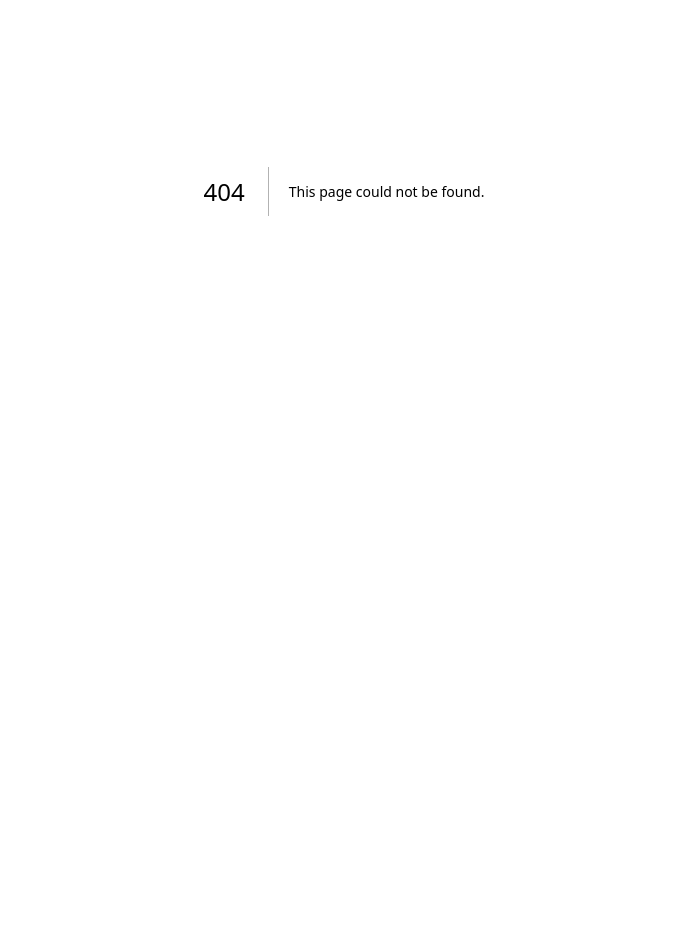
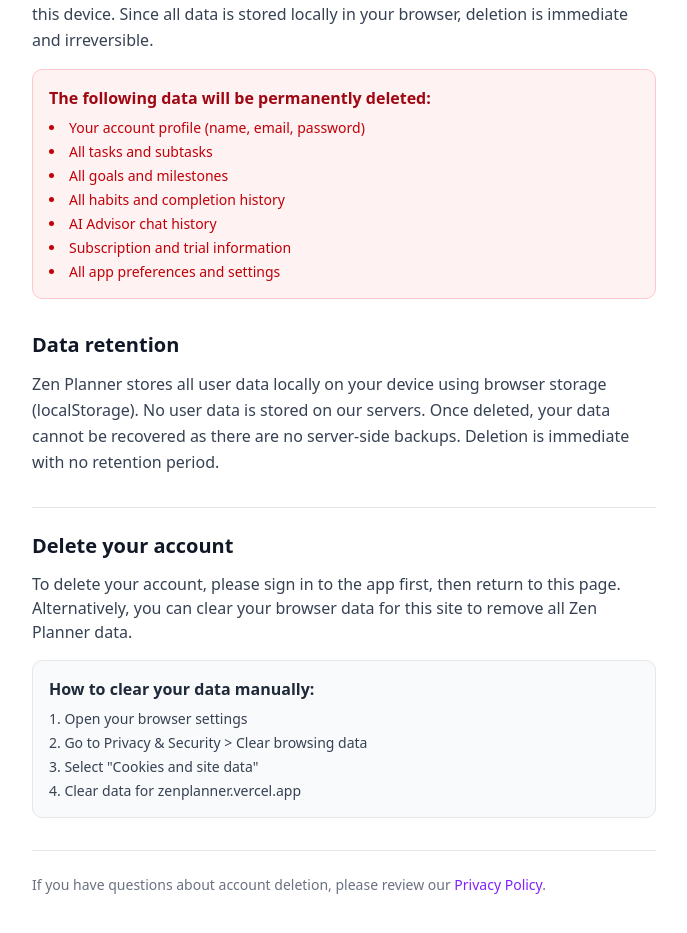
Before and after one commit to USveterandr/zenplanner, a Next.js app: page /delete-account in a window 1280 px wide. Before the commit this address had no page. Shown: the part 209-1142 px from the top of the page, without its empty margins (296-983 px from the left). Before the commit the page ends 800 px from the top, so only its background shows below. Built offline with nearby package versions, Linux system fonts and the light colour scheme.

Commit message:
feat: add account deletion page for Google Play data safety compliance

```diff
--- /dev/null
+++ b/src/app/delete-account/page.tsx
@@ -0,0 +1,141 @@
+"use client";
+
+import { useState } from "react";
+import { useAppStore } from "@/lib/store";
+import Link from "next/link";
+
+export default function DeleteAccountPage() {
+  const { user, signOut } = useAppStore();
+  const [confirmed, setConfirmed] = useState(false);
+  const [deleted, setDeleted] = useState(false);
+
+  const handleDelete = () => {
+    // Clear all persisted data from localStorage
+    localStorage.removeItem("zen-planner-storage");
+    signOut();
+    setDeleted(true);
+  };
+
+  if (deleted) {
+    return (
+      <div className="min-h-screen bg-white flex items-center justify-center">
+        <div className="max-w-md mx-auto px-6 py-12 text-center">
+          <div className="w-16 h-16 bg-green-100 rounded-full flex items-center justify-center mx-auto mb-4">
+            <svg className="w-8 h-8 text-green-600" fill="none" stroke="currentColor" viewBox="0 0 24 24">
+              <path strokeLinecap="round" strokeLinejoin="round" strokeWidth={2} d="M5 13l4 4L19 7" />
+            </svg>
+          </div>
+          <h1 className="text-2xl font-bold text-gray-900 mb-2">Account Deleted</h1>
+          <p className="text-gray-600 mb-6">
+            Your account and all associated data have been permanently deleted from this device.
+            This includes your profile, tasks, goals, habits, chat history, and subscription information.
+          </p>
+          <Link
+            href="/"
+            className="inline-block bg-violet-600 text-white px-6 py-2 rounded-lg hover:bg-violet-700 transition-colors"
+          >
+            Return to Home
+          </Link>
+        </div>
+      </div>
+    );
+  }
+
+  return (
+    <div className="min-h-screen bg-white">
+      <div className="max-w-2xl mx-auto px-6 py-12">
+        <h1 className="text-3xl font-bold text-gray-900 mb-2">Delete Your Account</h1>
+        <p className="text-sm text-gray-500 mb-8">Zen Planner Account Deletion</p>
+
+        <div className="space-y-8">
+          <section>
+            <h2 className="text-xl font-semibold text-gray-900 mb-3">What happens when you delete your account</h2>
+            <p className="text-gray-700 leading-relaxed mb-4">
+              Deleting your account will permanently remove all data stored by Zen Planner on this device.
+              Since all data is stored locally in your browser, deletion is immediate and irreversible.
+            </p>
+            <div className="bg-red-50 border border-red-200 rounded-lg p-4">
+              <h3 className="font-semibold text-red-800 mb-2">The following data will be permanently deleted:</h3>
+              <ul className="list-disc list-inside text-red-700 space-y-1 text-sm">
+                <li>Your account profile (name, email, password)</li>
+                <li>All tasks and subtasks</li>
+                <li>All goals and milestones</li>
+                <li>All habits and completion history</li>
+                <li>AI Advisor chat history</li>
+                <li>Subscription and trial information</li>
+                <li>All app preferences and settings</li>
+              </ul>
+            </div>
+          </section>
+
+          <section>
+            <h2 className="text-xl font-semibold text-gray-900 mb-3">Data retention</h2>
+            <p className="text-gray-700 leading-relaxed">
+              Zen Planner stores all user data locally on your device using browser storage (localStorage).
+              No user data is stored on our servers. Once deleted, your data cannot be recovered as there are
+              no server-side backups. Deletion is immediate with no retention period.
+            </p>
+          </section>
+
+          {user ? (
+            <section className="border-t pt-6">
+              <h2 className="text-xl font-semibold text-gray-900 mb-3">Delete your account</h2>
+              <p className="text-gray-700 mb-4">
+                You are currently signed in as <strong>{user.email}</strong>. To proceed with account deletion,
+                confirm below.
+              </p>
+              <label className="flex items-start gap-3 mb-6 cursor-pointer">
+                <input
+                  type="checkbox"
+                  checked={confirmed}
+                  onChange={(e) => setConfirmed(e.target.checked)}
+                  className="mt-1 w-4 h-4 text-red-600 border-gray-300 rounded focus:ring-red-500"
+                />
+                <span className="text-sm text-gray-700">
+                  I understand that deleting my account will permanently remove all my data and this action cannot be undone.
+                </span>
+              </label>
+              <button
+                onClick={handleDelete}
+                disabled={!confirmed}
+                className={`px-6 py-3 rounded-lg font-medium transition-colors ${
+                  confirmed
+                    ? "bg-red-600 text-white hover:bg-red-700"
+                    : "bg-gray-200 text-gray-400 cursor-not-allowed"
+                }`}
+              >
+                Permanently Delete My Account
+              </button>
+            </section>
+          ) : (
+            <section className="border-t pt-6">
+              <h2 className="text-xl font-semibold text-gray-900 mb-3">Delete your account</h2>
+              <p className="text-gray-700 mb-4">
+                To delete your account, please sign in to the app first, then return to this page.
+                Alternatively, you can clear your browser data for this site to remove all Zen Planner data.
+              </p>
+              <div className="bg-gray-50 border border-gray-200 rounded-lg p-4">
+                <h3 className="font-semibold text-gray-800 mb-2">How to clear your data manually:</h3>
+                <ol className="list-decimal list-inside text-gray-700 space-y-1 text-sm">
+                  <li>Open your browser settings</li>
+                  <li>Go to Privacy &amp; Security &gt; Clear browsing data</li>
+                  <li>Select &quot;Cookies and site data&quot;</li>
+                  <li>Clear data for zenplanner.vercel.app</li>
+                </ol>
+              </div>
+            </section>
+          )}
+
+          <section className="border-t pt-6">
+            <p className="text-sm text-gray-500">
+              If you have questions about account deletion, please review our{" "}
+              <Link href="/privacy-policy" className="text-violet-600 hover:underline">
+                Privacy Policy
+              </Link>.
+            </p>
+          </section>
+        </div>
+      </div>
+    </div>
+  );
+}
```
